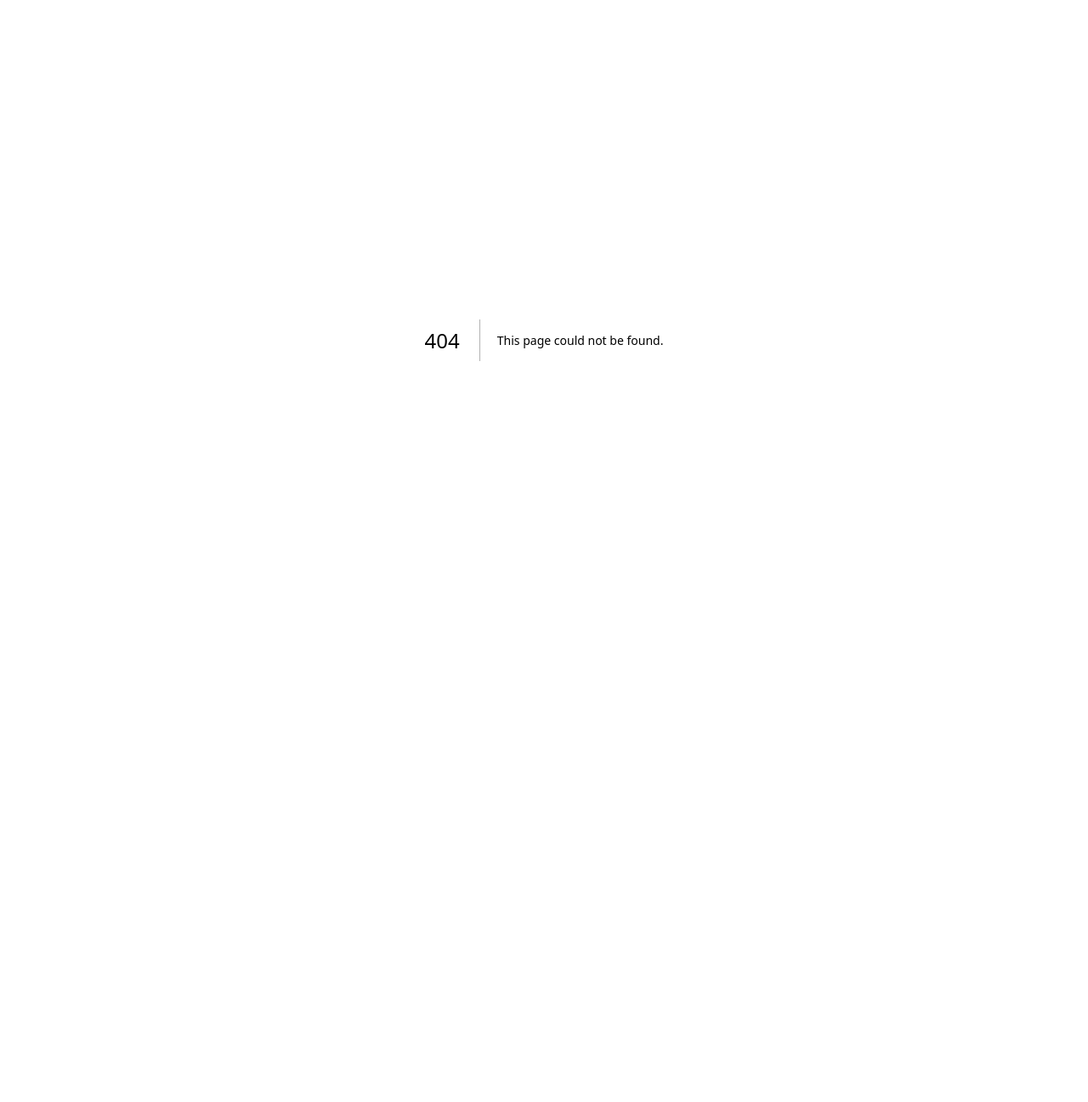
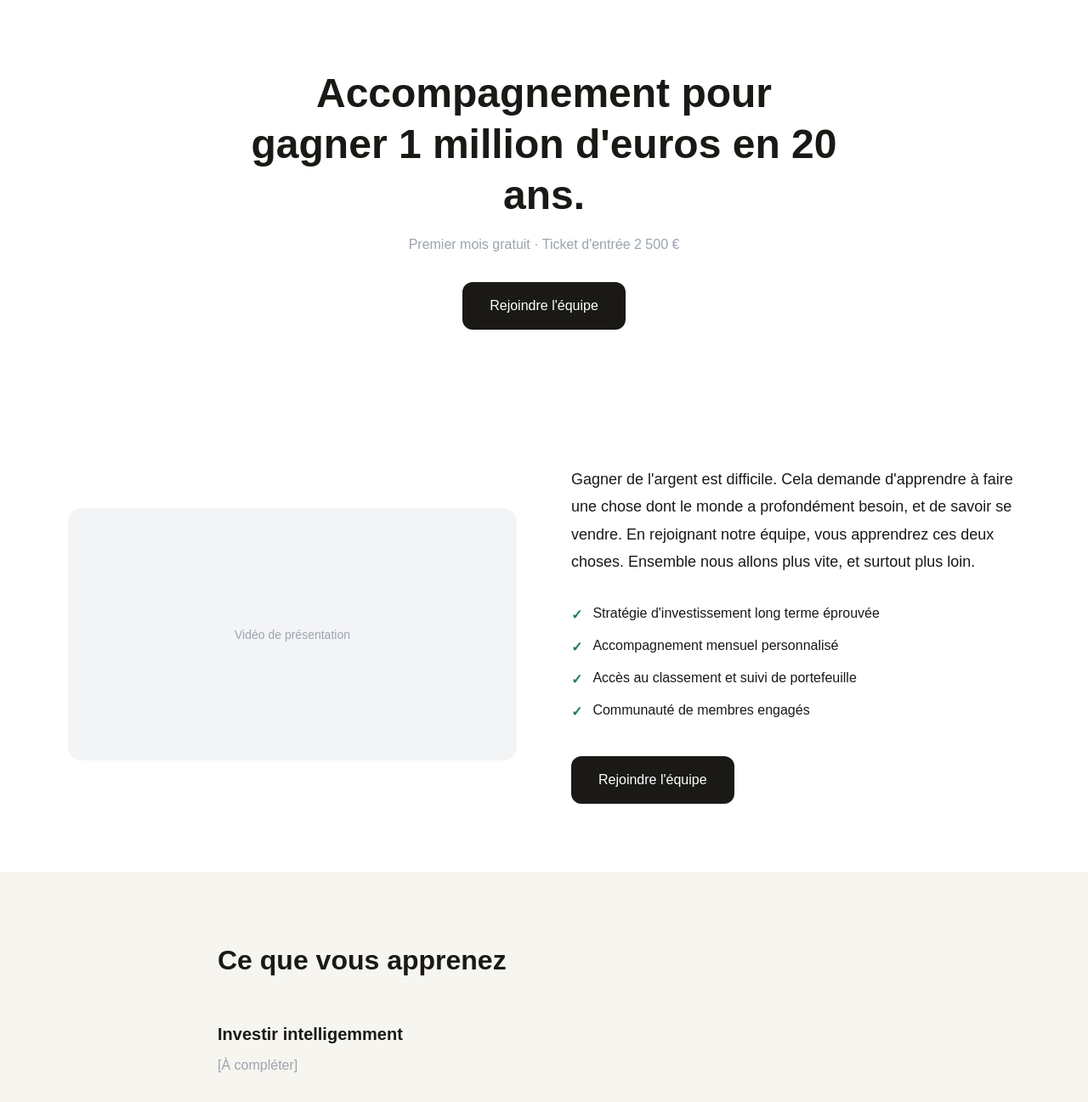
Before and after one commit to Tnecniv1/portfolio-tracker, a Next.js app: page /vente in a window 1280 px wide. Before the commit this address had no page. Shown: the top 1297 px of the page at 85% size. Before the commit the page ends 800 px from the top, so only its background shows below. Built offline with nearby package versions, Linux system fonts and the light colour scheme.

Commit message:
feat: page vente

```diff
--- /dev/null
+++ b/app/vente/page.tsx
@@ -0,0 +1,142 @@
+import Link from 'next/link'
+
+const CTA = () => (
+  <a
+    href="#rejoindre"
+    className="inline-block bg-[#1A1916] text-white rounded-xl px-8 py-4 text-base font-medium hover:bg-[#2d2c28] transition-colors"
+  >
+    Rejoindre l&apos;équipe
+  </a>
+)
+
+export default function VentePage() {
+  return (
+    <main className="min-h-screen bg-white" style={{ fontFamily: 'Arial, sans-serif' }}>
+
+      {/* ── Section 1 — Hero ── */}
+      <section className="px-4 py-20 flex flex-col items-center text-center">
+        <h1
+          className="font-bold text-[#1A1916] leading-tight"
+          style={{ fontSize: 'clamp(32px, 5vw, 48px)', maxWidth: 700 }}
+        >
+          Accompagnement pour gagner 1 million d&apos;euros en 20 ans.
+        </h1>
+        <p className="text-gray-400 mt-4" style={{ fontSize: 16 }}>
+          Premier mois gratuit · Ticket d&apos;entrée 2 500 €
+        </p>
+        <div className="mt-8">
+          <CTA />
+        </div>
+      </section>
+
+      {/* ── Section 2 — Vidéo + accroche ── */}
+      <section className="px-4 py-20 max-w-6xl mx-auto">
+        <div className="grid md:grid-cols-2 grid-cols-1 gap-16 items-center">
+          {/* Vidéo placeholder */}
+          <div className="aspect-video bg-gray-100 rounded-2xl flex items-center justify-center">
+            {/* TODO: remplacer par <iframe> YouTube */}
+            <span className="text-gray-400 text-sm">Vidéo de présentation</span>
+          </div>
+
+          {/* Texte */}
+          <div>
+            <p
+              className="text-[#1A1916]"
+              style={{ fontSize: 18, lineHeight: 1.8 }}
+            >
+              Gagner de l&apos;argent est difficile. Cela demande d&apos;apprendre à faire une chose dont le monde a profondément besoin, et de savoir se vendre. En rejoignant notre équipe, vous apprendrez ces deux choses. Ensemble nous allons plus vite, et surtout plus loin.
+            </p>
+
+            <ul className="mt-8 space-y-3">
+              {[
+                'Stratégie d\'investissement long terme éprouvée',
+                'Accompagnement mensuel personnalisé',
+                'Accès au classement et suivi de portefeuille',
+                'Communauté de membres engagés',
+              ].map((item) => (
+                <li key={item} className="flex items-start gap-3 text-[#1A1916]" style={{ fontSize: 16 }}>
+                  <span className="mt-0.5 font-semibold" style={{ color: '#1A7F5A' }}>✓</span>
+                  <span>{item}</span>
+                </li>
+              ))}
+            </ul>
+
+            <div className="mt-10">
+              <CTA />
+            </div>
+          </div>
+        </div>
+      </section>
+
+      {/* ── Section 3 — L'accompagnement ── */}
+      <section className="bg-[#F7F5F0] px-4 py-20">
+        <div className="max-w-3xl mx-auto">
+          <h2 className="font-bold text-[#1A1916] mb-12" style={{ fontSize: 32 }}>
+            Ce que vous apprenez
+          </h2>
+          <div className="space-y-10">
+            {[
+              { titre: 'Investir intelligemment' },
+              { titre: 'Construire une activité rentable' },
+              { titre: 'Développer un état d\'esprit de gagnant' },
+            ].map(({ titre }) => (
+              <div key={titre}>
+                <h3 className="font-semibold text-[#1A1916] mb-2" style={{ fontSize: 20 }}>
+                  {titre}
+                </h3>
+                <p className="text-gray-400" style={{ fontSize: 16, lineHeight: 1.7 }}>
+                  [À compléter]
+                </p>
+              </div>
+            ))}
+          </div>
+        </div>
+      </section>
+
+      {/* ── Section 4 — Témoignages ── */}
+      <section className="bg-white px-4 py-20">
+        <div className="max-w-5xl mx-auto">
+          <h2 className="font-bold text-[#1A1916] text-center mb-12" style={{ fontSize: 32 }}>
+            Ils ont rejoint l&apos;équipe
+          </h2>
+          <div className="grid md:grid-cols-3 grid-cols-1 gap-6">
+            {['Membre A', 'Membre B', 'Membre C'].map((prenom) => (
+              <div
+                key={prenom}
+                className="border border-gray-100 rounded-xl p-6 flex flex-col gap-3"
+              >
+                <div className="flex items-center gap-3">
+                  <div className="w-12 h-12 rounded-full bg-gray-100 flex-shrink-0" />
+                  <span className="font-medium text-[#1A1916]">{prenom}</span>
+                </div>
+                <div className="text-yellow-400 tracking-wide text-sm">★★★★★</div>
+                <p className="text-gray-400" style={{ fontSize: 14, lineHeight: 1.6 }}>
+                  [À compléter]
+                </p>
+              </div>
+            ))}
+          </div>
+        </div>
+      </section>
+
+      {/* ── CTA final ── */}
+      <section id="rejoindre" className="bg-[#F7F5F0] px-4 py-20 flex flex-col items-center text-center">
+        <h2 className="font-bold text-[#1A1916] mb-6" style={{ fontSize: 32 }}>
+          Prêt à rejoindre l&apos;équipe ?
+        </h2>
+        <CTA />
+      </section>
+
+      {/* ── Footer ── */}
+      <footer className="px-4 py-10 flex justify-center">
+        <Link
+          href="/"
+          className="text-gray-400 hover:text-gray-600 transition-colors"
+          style={{ fontSize: 14 }}
+        >
+          ← Retour au classement
+        </Link>
+      </footer>
+    </main>
+  )
+}
```
